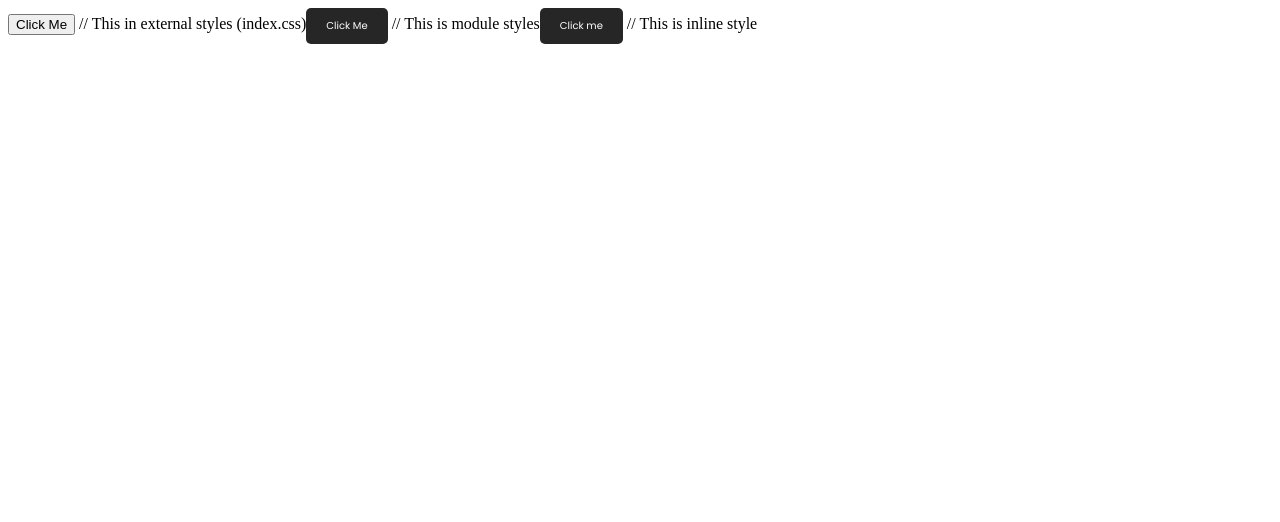
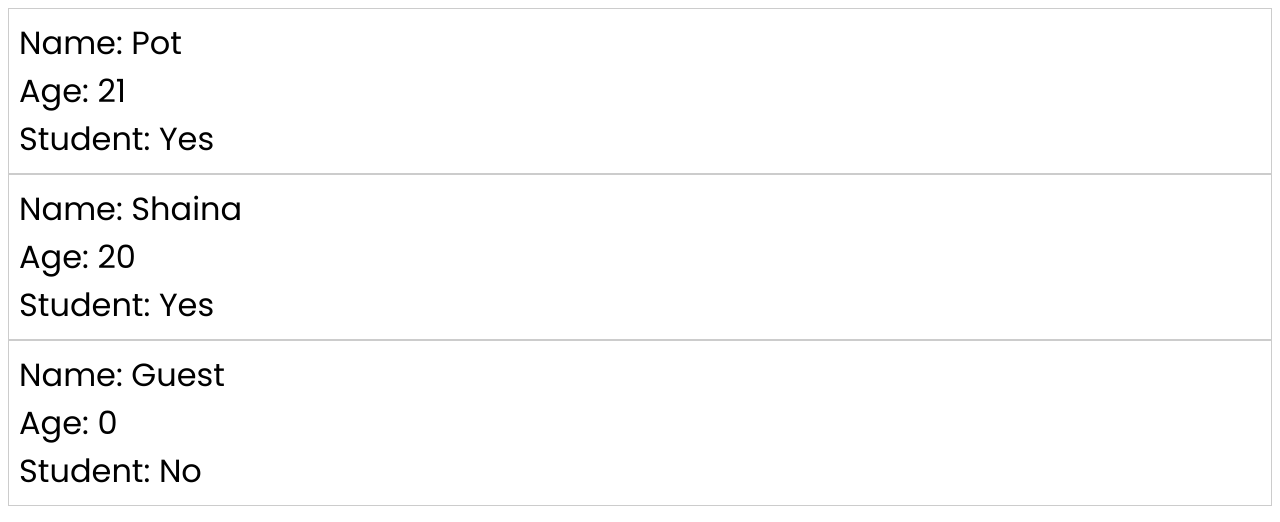
Before and after one commit to porysd/SR-Trials, a React (Vite) app: page / in a window 1280 px wide. Shown: the top 522 px of the page. Built offline with nearby package versions, Linux system fonts and the light colour scheme.

Commit message:
SR Trial 4 Props: PropTypes & DefaultProps

```diff
--- a/src/App.jsx
+++ b/src/App.jsx
@@ -1,10 +1,12 @@
 
-import Button from './Button/Button.jsx'
+import Student from './Student.jsx'
 
 function App() {
     return (
       <>
-        <Button/>
+        <Student name="Pot" age={21} isStudent={true}/>
+        <Student name="Shaina" age={20} isStudent={true}/>
+        <Student/>
       </>
 
     );
--- /dev/null
+++ b/src/Student.jsx
@@ -0,0 +1,23 @@
+import PropTypes from "prop-types"
+
+function Student (props){
+    return (
+        <div className="student">
+            <p>Name: {props.name}</p>
+            <p>Age: {props.age}</p>
+            <p>Student: {props.isStudent ? "Yes" : "No"}</p>
+        </div>
+    );
+}
+
+Student.propTypes ={
+    name: PropTypes.string,
+    age: PropTypes.number,
+    isStudent: PropTypes.bool
+}
+Student.defaultProps = {
+    name: "Guest",
+    age: 0,
+    isStudent: false
+}
+export default Student
--- a/src/index.css
+++ b/src/index.css
@@ -42,3 +42,16 @@
     border: none;
     cursor: pointer;
 } */
+
+/*For Student*/
+
+.student {
+    font-family: Poppins;
+    font-size: 2em;
+    padding: 10px;
+    border: 1px solid hsl(0, 0%, 80%);
+}
+
+.student p{
+    margin: 0;
+}
```
